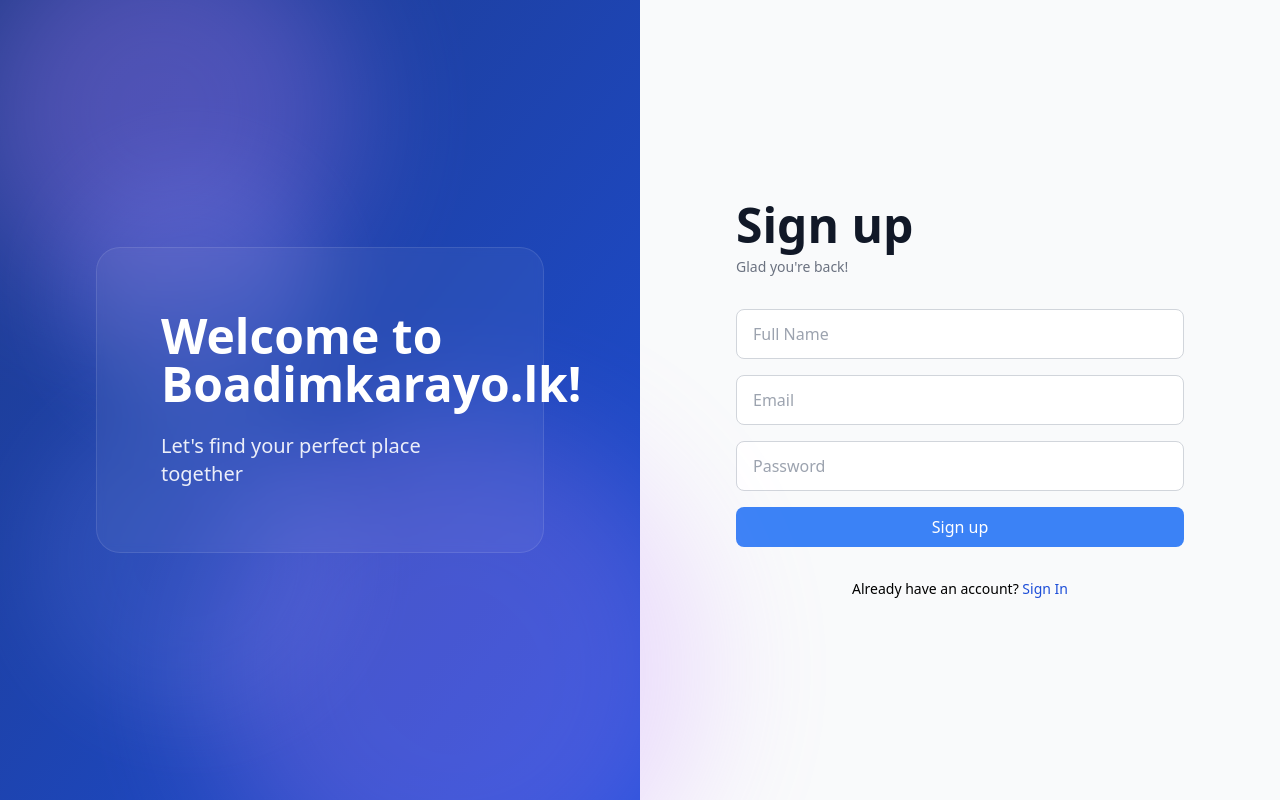
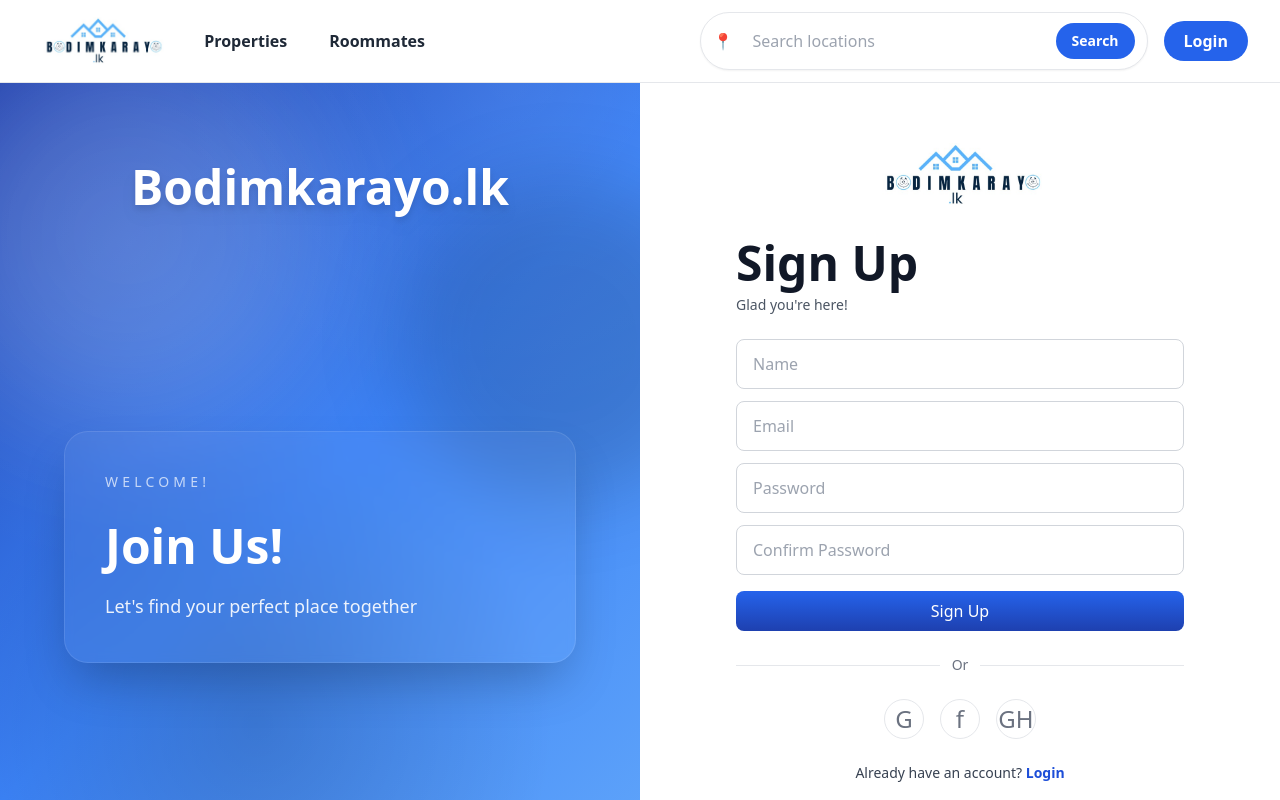
Before and after one commit to Gimhanihangawaththa/Bodimkarayo.lk, a React (Vite) app in the folder frontend/: page /signup in a window 1280 px wide. Shown: the top 800 px of the page. Built offline with nearby package versions, Linux system fonts and the light colour scheme.

Commit message:
Integrate frontend with backend: Add SecurityConfig, DataSeeder, Role-based auth, and connect SignUp to API

```diff
--- a/frontend/index.html
+++ b/frontend/index.html
@@ -4,27 +4,8 @@
     <meta charset="UTF-8" />
     <link rel="icon" type="image/svg+xml" href="/vite.svg" />
     <meta name="viewport" content="width=device-width, initial-scale=1.0" />
+    <script src="https://cdn.tailwindcss.com"></script>
     <title>Bodimkarayo.lk</title>
-
-    <!-- Tailwind CDN -->
-    <script src="https://cdn.tailwindcss.com"></script>
-
-    <!-- Optional: Custom Tailwind config -->
-    <script>
-      tailwind.config = {
-        theme: {
-          extend: {
-            colors: {
-              background: '#f9fafb',
-              foreground: '#111827',
-              primary: '#6b21a8',
-              muted: '#6b7280'
-            }
-          }
-        }
-      }
-    </script>
-
   </head>
   <body>
     <div id="root"></div>
--- a/frontend/src/App.jsx
+++ b/frontend/src/App.jsx
@@ -1,18 +1,29 @@
-import { BrowserRouter as Router, Routes, Route } from "react-router-dom";
-import Signup from "./pages/SignUp.jsx";
-import SignIn from "./pages/SignIn.jsx";
+import { BrowserRouter, Routes, Route } from 'react-router-dom'
+import './App.css'
+import Layout from './components/Layout'
+import Home from './pages/Home'
+import Properties from './pages/Properties'
+import Roommates from './pages/Roommates'
+import SignIn from './pages/SignIn'
+import SignUp from './pages/SignUp'
+import ApplyRoommate from './pages/ApplyRoommate'
 
 function App() {
   return (
-    <Router>
+    <BrowserRouter>
       <Routes>
-        <Route path="/signup" element={<Signup />} />
-        <Route path="/signin" element={<SignIn />} />
-
-        <Route path="*" element={<Signup />} />
+        <Route path="/" element={<Layout />}>
+          <Route index element={<Home />} />
+          <Route path="home" element={<Home />} />
+          <Route path="properties" element={<Properties />} />
+          <Route path="roommates" element={<Roommates />} />
+          <Route path="apply-roommate" element={<ApplyRoommate />} />
+          <Route path="signin" element={<SignIn />} />
+          <Route path="signup" element={<SignUp />} />
+        </Route>
       </Routes>
-    </Router>
-  );
+    </BrowserRouter>
+  )
 }
 
-export default App;
+export default App
--- a/frontend/src/components/ui/button.jsx
+++ b/frontend/src/components/ui/button.jsx
@@ -1,21 +1,10 @@
-import { cva } from 'class-variance-authority'
+const base = 'px-4 py-2 rounded-lg font-medium transition-colors'
+const variants = {
+  default: 'bg-blue-500 text-white hover:bg-blue-600',
+  secondary: 'bg-gray-200 text-gray-900 hover:bg-gray-300',
+}
 
-const buttonVariants = cva(
-  "px-4 py-2 rounded-lg font-medium transition-colors",
-  {
-    variants: {
-      intent: {
-        default: "bg-blue-500 text-white hover:bg-blue-600",
-        secondary: "bg-gray-200 text-gray-900 hover:bg-gray-300",
-      },
-    },
-    defaultVariants: {
-      intent: "default",
-    },
-  }
-)
-
-export const Button = ({ intent, className, ...props }) => {
-  const classes = buttonVariants({ intent })
-  return <button className={`${classes} ${className || ''}`} {...props} />
+export const Button = ({ intent = 'default', className = '', ...props }) => {
+  const variantClass = variants[intent] || variants.default
+  return <button className={`${base} ${variantClass} ${className}`} {...props} />
 }
--- a/frontend/src/main.jsx
+++ b/frontend/src/main.jsx
@@ -2,9 +2,12 @@
 import { createRoot } from "react-dom/client"
 import App from "./App.jsx"
 import "./index.css"
+import { AuthProvider } from "./context/AuthContext"
 
 createRoot(document.getElementById("root")).render(
   <StrictMode>
-    <App />
+    <AuthProvider>
+      <App />
+    </AuthProvider>
   </StrictMode>
 )
--- a/frontend/src/pages/SignIn.jsx
+++ b/frontend/src/pages/SignIn.jsx
@@ -1,47 +1,74 @@
-import { useState } from "react"
-import { useNavigate } from "react-router-dom"
-import { Button } from "@/components/ui/button"
-import { Input } from "@/components/ui/input"
+import { useState } from 'react'
+import axios from 'axios'
+import { Link, useNavigate } from 'react-router-dom'
+import { Button } from '../components/ui/button'
+import { Input } from '../components/ui/input'
+import logo from '../assets/logo.jpg'
+import { useAuth } from '../context/AuthContext'
 
-const SignUp = () => {
-  const [username, setUsername] = useState("")
-  const [email, setEmail] = useState("")
-  const [password, setPassword] = useState("")
+export default function SignIn() {
+  const [email, setEmail] = useState('')
+  const [password, setPassword] = useState('')
+  const [remember, setRemember] = useState(false)
+  const [error, setError] = useState('')
+  const [isSubmitting, setIsSubmitting] = useState(false)
+  const { login } = useAuth()
   const navigate = useNavigate()
 
-  const handleSubmit = (e) => {
+  const handleSubmit = async (e) => {
     e.preventDefault()
-    console.log({ username, email, password })
+    setError('')
+    setIsSubmitting(true)
 
-    // You can navigate after signup if needed
-    // navigate("/dashboard")
+    try {
+      const response = await axios.post('/api/auth/login', { email, password })
+      const authData = response.data
+      login({ user: authData.user, token: authData.token })
+      navigate('/')
+    } catch (err) {
+      const message = err?.response?.data?.message || err?.message || 'Something went wrong. Please try again.'
+      setError(message)
+    } finally {
+      setIsSubmitting(false)
+    }
   }
 
   return (
-    <div className="flex min-h-screen">
-      {/* Left Panel */}
-      <div className="hidden lg:flex lg:w-1/2 bg-gradient-to-br from-blue-900 to-blue-700 items-center justify-center p-12 relative">
-        <div className="absolute top-[-10%] left-[-5%] w-96 h-96 rounded-full bg-purple-400 opacity-30 blur-3xl"></div>
-        <div className="absolute top-[20%] left-[10%] w-64 h-64 rounded-full bg-indigo-400 opacity-20 blur-2xl"></div>
-        <div className="absolute bottom-[-15%] right-[-10%] w-[500px] h-[500px] rounded-full bg-purple-400 opacity-25 blur-3xl"></div>
-        <div className="absolute bottom-[10%] left-[5%] w-80 h-80 rounded-full bg-indigo-400 opacity-15 blur-2xl"></div>
+    <div className="min-h-screen grid grid-cols-2 bg-white">
+      {/* Left panel */}
+      <div style={{ background: 'linear-gradient(135deg, #1e40af 0%, #3b82f6 50%, #60a5fa 100%)' }} className="flex flex-col relative overflow-hidden text-white">
+        <div className="absolute inset-0 bg-[radial-gradient(circle_at_20%_20%,rgba(255,255,255,0.08),transparent_40%),radial-gradient(circle_at_80%_0%,rgba(255,255,255,0.07),transparent_35%),radial-gradient(circle_at_40%_80%,rgba(0,0,0,0.15),transparent_40%)]"/>
+        <div className="absolute -left-16 -top-10 w-96 h-96 rounded-full bg-white/15 blur-3xl" />
+        <div className="absolute right-[-80px] top-24 w-80 h-80 rounded-full bg-black/15 blur-2xl" />
 
-        <div className="relative z-10 bg-white/5 backdrop-blur-sm rounded-3xl p-16 max-w-md border border-white/10">
-          <h1 className="text-5xl font-bold text-white mb-6">Welcome to Boadimkarayo.lk!</h1>
-          <p className="text-xl text-white/90">Let's find your perfect place together</p>
+        <div className="relative z-10 pt-20 flex justify-center">
+          <h2 className="text-5xl font-bold text-white drop-shadow-lg">Bodimkarayo.lk</h2>
+        </div>
+
+        <div className="relative z-10 flex items-center justify-center w-full p-14 flex-1">
+          <div className="bg-white/5 backdrop-blur-sm border border-white/10 rounded-3xl p-10 max-w-lg w-full shadow-2xl">
+            <p className="text-sm uppercase tracking-[0.3em] text-white/70 mb-6">Welcome Back!</p>
+            <h1 className="text-5xl font-bold leading-tight mb-4">Welcome Back!</h1>
+            <p className="text-lg text-white/90 leading-relaxed">
+              Let’s find your perfect place together
+            </p>
+          </div>
         </div>
       </div>
 
-      {/* Right Panel */}
-      <div className="flex-1 flex items-center justify-center p-8 bg-gray-50">
-        <div className="w-full max-w-md space-y-8">
-          <div className="text-center lg:text-left">
-            <h2 className="text-5xl font-bold text-gray-900 mb-2">Sign Up</h2>
-            <p className="text-sm text-gray-500">Glad you're here!</p>
+      {/* Right panel */}
+      <div className="flex items-center justify-center p-8 md:p-12">
+        <div className="w-full max-w-md space-y-6">
+          <div className="flex justify-center mb-8">
+            <img src={logo} alt="Bodimkarayo" className="h-16 w-auto rounded-md object-contain" />
+          </div>
+          <div>
+            <h2 className="text-5xl font-bold text-gray-900 mb-2">Login</h2>
+            <p className="text-sm text-gray-600">Glad you're back!</p>
           </div>
 
           <form onSubmit={handleSubmit} className="space-y-4">
-
+            <div className="space-y-3">
               <Input
                 type="email"
                 placeholder="Email"
@@ -56,25 +83,62 @@
                 onChange={(e) => setPassword(e.target.value)}
                 required
               />
-            <Button type="submit" className="w-full">
-              Sign In
+            </div>
+
+            {error && (
+              <p className="text-sm text-red-600" role="alert">
+                {error}
+              </p>
+            )}
+
+            <div className="flex items-center justify-between text-sm text-gray-600">
+              <label className="inline-flex items-center gap-2">
+                <input
+                  type="checkbox"
+                  checked={remember}
+                  onChange={(e) => setRemember(e.target.checked)}
+                  className="h-4 w-4 rounded border-gray-300 text-blue-600 focus:ring-blue-500"
+                />
+                Remember me
+              </label>
+              <button type="button" className="text-blue-700 hover:underline">Forgot password?</button>
+            </div>
+
+            <Button
+              type="submit"
+              className="w-full bg-gradient-to-r from-blue-600 to-blue-800 text-white"
+              disabled={isSubmitting}
+            >
+              {isSubmitting ? 'Signing in...' : 'Login'}
             </Button>
           </form>
 
-          {/* Navigation to SignIn */}
-          <div className="text-center text-sm mt-4">
-            Already have an account?{" "}
-            <span
-              onClick={() => navigate("/signup")}
-              className="text-blue-700 font-medium cursor-pointer hover:underline"
-            >
-              Login
-            </span>
+          <div className="flex items-center gap-3 text-sm text-gray-500">
+            <div className="flex-1 h-px bg-gray-200" />
+            <span>Or</span>
+            <div className="flex-1 h-px bg-gray-200" />
+          </div>
+
+          <div className="flex justify-center gap-4 text-2xl text-gray-500">
+            <span className="h-10 w-10 rounded-full border border-gray-200 flex items-center justify-center">G</span>
+            <span className="h-10 w-10 rounded-full border border-gray-200 flex items-center justify-center">f</span>
+            <span className="h-10 w-10 rounded-full border border-gray-200 flex items-center justify-center">GH</span>
+          </div>
+
+          <div className="text-center text-sm text-gray-700">
+            Don’t have an account?{' '}
+            <Link to="/signup" className="text-blue-700 font-semibold hover:underline">
+              Signup
+            </Link>
+          </div>
+
+          <div className="flex justify-center gap-6 text-xs text-gray-500">
+            <button type="button" className="hover:text-gray-700">Terms & Conditions</button>
+            <button type="button" className="hover:text-gray-700">Support</button>
+            <button type="button" className="hover:text-gray-700">Customer Care</button>
           </div>
         </div>
       </div>
     </div>
   )
 }
-
-export default SignUp
--- a/frontend/src/pages/SignUp.jsx
+++ b/frontend/src/pages/SignUp.jsx
@@ -1,93 +1,90 @@
-import { useState } from "react"
-import { useNavigate } from "react-router-dom"
-import { Button } from "@/components/ui/button"
-import { Input } from "@/components/ui/input"
+import { useState } from 'react'
+import axios from 'axios'
+import { Link, useNavigate } from 'react-router-dom'
+import { Button } from '../components/ui/button'
+import { Input } from '../components/ui/input'
+import { useAuth } from '../context/AuthContext'
+import logo from '../assets/logo.jpg'
 
-const SignUp = () => {
-  const [fullName, setFullName] = useState("")
-  const [email, setEmail] = useState("")
-  const [password, setPassword] = useState("")
-  const [error, setError] = useState("")
-  const [loading, setLoading] = useState(false)
-
+export default function SignUp() {
   const navigate = useNavigate()
+  const { login } = useAuth()
+  const [fullName, setFullName] = useState('')
+  const [email, setEmail] = useState('')
+  const [password, setPassword] = useState('')
+  const [confirmPassword, setConfirmPassword] = useState('')
+  const [error, setError] = useState('')
+  const [isSubmitting, setIsSubmitting] = useState(false)
 
   const handleSubmit = async (e) => {
     e.preventDefault()
-    setError("")
-    setLoading(true)
+    setError('')
+
+    if (password !== confirmPassword) {
+      setError('Passwords do not match.')
+      return
+    }
+
+    setIsSubmitting(true)
 
     try {
-      const response = await fetch("http://localhost:8080/api/auth/register", {
-        method: "POST",
-        headers: {
-          "Content-Type": "application/json",
-        },
-        body: JSON.stringify({
+      await axios.post('http://localhost:8080/api/auth/register', {
         fullName,
         email,
-          password,
-        }),
+        password
       })
-
-      if (!response.ok) {
-        const errorData = await response.text()
-        throw new Error(errorData || "Registration failed")
-      }
-
-      const data = await response.json()
-      console.log("Registration successful:", data)
-
-      // Navigate to sign in page after successful registration
-      navigate("/signin")
+      // Registration successful - redirect to sign in
+      navigate('/signin')
     } catch (err) {
-      setError(err.message || "Failed to register. Please try again.")
-      console.error("Registration error:", err)
+      const message = err?.response?.data?.message || err?.message || 'Something went wrong. Please try again.'
+      setError(message)
     } finally {
-      setLoading(false)
+      setIsSubmitting(false)
     }
   }
 
   return (
-    <div className="flex min-h-screen">
-      {/* Left Panel */}
-      <div className="hidden lg:flex lg:w-1/2 bg-gradient-to-br from-blue-900 to-blue-700 items-center justify-center p-12 relative">
-        <div className="absolute top-[-10%] left-[-5%] w-96 h-96 rounded-full bg-purple-400 opacity-30 blur-3xl"></div>
-        <div className="absolute top-[20%] left-[10%] w-64 h-64 rounded-full bg-indigo-400 opacity-20 blur-2xl"></div>
-        <div className="absolute bottom-[-15%] right-[-10%] w-[500px] h-[500px] rounded-full bg-purple-400 opacity-25 blur-3xl"></div>
-        <div className="absolute bottom-[10%] left-[5%] w-80 h-80 rounded-full bg-indigo-400 opacity-15 blur-2xl"></div>
+    <div className="min-h-screen grid grid-cols-2 bg-white">
+      {/* Left panel */}
+      <div style={{ background: 'linear-gradient(135deg, #1e40af 0%, #3b82f6 50%, #60a5fa 100%)' }} className="flex flex-col relative overflow-hidden text-white">
+        <div className="absolute inset-0 bg-[radial-gradient(circle_at_20%_20%,rgba(255,255,255,0.08),transparent_40%),radial-gradient(circle_at_80%_0%,rgba(255,255,255,0.07),transparent_35%),radial-gradient(circle_at_40%_80%,rgba(0,0,0,0.15),transparent_40%)]"/>
+        <div className="absolute -left-16 -top-10 w-96 h-96 rounded-full bg-white/15 blur-3xl" />
+        <div className="absolute right-[-80px] top-24 w-80 h-80 rounded-full bg-black/15 blur-2xl" />
 
-        <div className="relative z-10 bg-white/5 backdrop-blur-sm rounded-3xl p-16 max-w-md border border-white/10">
-          <h1 className="text-5xl font-bold text-white mb-6">
-            Welcome to Boadimkarayo.lk!
-          </h1>
-          <p className="text-xl text-white/90">
+        <div className="relative z-10 pt-20 flex justify-center">
+          <h2 className="text-5xl font-bold text-white drop-shadow-lg">Bodimkarayo.lk</h2>
+        </div>
+
+        <div className="relative z-10 flex items-center justify-center w-full p-14 flex-1">
+          <div className="bg-white/5 backdrop-blur-sm border border-white/10 rounded-3xl p-10 max-w-lg w-full shadow-2xl">
+            <p className="text-sm uppercase tracking-[0.3em] text-white/70 mb-6">Welcome!</p>
+            <h1 className="text-5xl font-bold leading-tight mb-4">Join Us!</h1>
+            <p className="text-lg text-white/90 leading-relaxed">
               Let's find your perfect place together
             </p>
           </div>
         </div>
+      </div>
 
-      {/* Right Panel */}
-      <div className="flex-1 flex items-center justify-center p-8 bg-gray-50">
-        <div className="w-full max-w-md space-y-8">
-          <div className="text-center lg:text-left">
-            <h2 className="text-5xl font-bold text-gray-900 mb-2">Sign up</h2>
-            <p className="text-sm text-gray-500">Glad you're back!</p>
+      {/* Right panel */}
+      <div className="flex items-center justify-center p-8 md:p-12">
+        <div className="w-full max-w-md space-y-6">
+          <div className="flex justify-center mb-8">
+            <img src={logo} alt="Bodimkarayo" className="h-16 w-auto rounded-md object-contain" />
+          </div>
+          <div>
+            <h2 className="text-5xl font-bold text-gray-900 mb-2">Sign Up</h2>
+            <p className="text-sm text-gray-600">Glad you're here!</p>
           </div>
 
           <form onSubmit={handleSubmit} className="space-y-4">
-            {error && (
-              <div className="bg-red-50 border border-red-200 text-red-700 px-4 py-3 rounded">
-                {error}
-              </div>
-            )}
+            <div className="space-y-3">
               <Input
                 type="text"
-              placeholder="Full Name"
+                placeholder="Name"
                 value={fullName}
                 onChange={(e) => setFullName(e.target.value)}
                 required
-              disabled={loading}
               />
               <Input
                 type="email"
@@ -95,7 +92,6 @@
                 value={email}
                 onChange={(e) => setEmail(e.target.value)}
                 required
-              disabled={loading}
               />
               <Input
                 type="password"
@@ -103,27 +99,57 @@
                 value={password}
                 onChange={(e) => setPassword(e.target.value)}
                 required
-              disabled={loading}
               />
-            <Button type="submit" className="w-full" disabled={loading}>
-              {loading ? "Signing up..." : "Sign up"}
+              <Input
+                type="password"
+                placeholder="Confirm Password"
+                value={confirmPassword}
+                onChange={(e) => setConfirmPassword(e.target.value)}
+                required
+              />
+            </div>
+
+            {error && (
+              <div className="text-sm text-red-600" role="alert">
+                {error}
+              </div>
+            )}
+
+            <Button
+              type="submit"
+              className="w-full bg-gradient-to-r from-blue-600 to-blue-800 text-white"
+              disabled={isSubmitting}
+            >
+              {isSubmitting ? 'Creating account...' : 'Sign Up'}
             </Button>
           </form>
 
-          {/* Link to Sign In */}
-          <div className="text-center text-sm mt-4">
-            Already have an account?{" "}
-            <span
-              onClick={() => navigate("/signin")}
-              className="text-blue-700 font-medium cursor-pointer hover:underline"
-            >
-              Sign In
-            </span>
+          <div className="flex items-center gap-3 text-sm text-gray-500">
+            <div className="flex-1 h-px bg-gray-200" />
+            <span>Or</span>
+            <div className="flex-1 h-px bg-gray-200" />
+          </div>
+
+          <div className="flex justify-center gap-4 text-2xl text-gray-500">
+            <span className="h-10 w-10 rounded-full border border-gray-200 flex items-center justify-center">G</span>
+            <span className="h-10 w-10 rounded-full border border-gray-200 flex items-center justify-center">f</span>
+            <span className="h-10 w-10 rounded-full border border-gray-200 flex items-center justify-center">GH</span>
+          </div>
+
+          <div className="text-center text-sm text-gray-700">
+            Already have an account?{' '}
+            <Link to="/signin" className="text-blue-700 font-semibold hover:underline">
+              Login
+            </Link>
+          </div>
+
+          <div className="flex justify-center gap-6 text-xs text-gray-500">
+            <button type="button" className="hover:text-gray-700">Terms & Conditions</button>
+            <button type="button" className="hover:text-gray-700">Support</button>
+            <button type="button" className="hover:text-gray-700">Customer Care</button>
           </div>
         </div>
       </div>
     </div>
   )
 }
-
-export default SignUp
```
Also changed, not shown: frontend/package.json (+6 -5 lines), 1 other file (tests, documents, lock files or other folders). Lines whose indentation alone changed are shown as unchanged.
